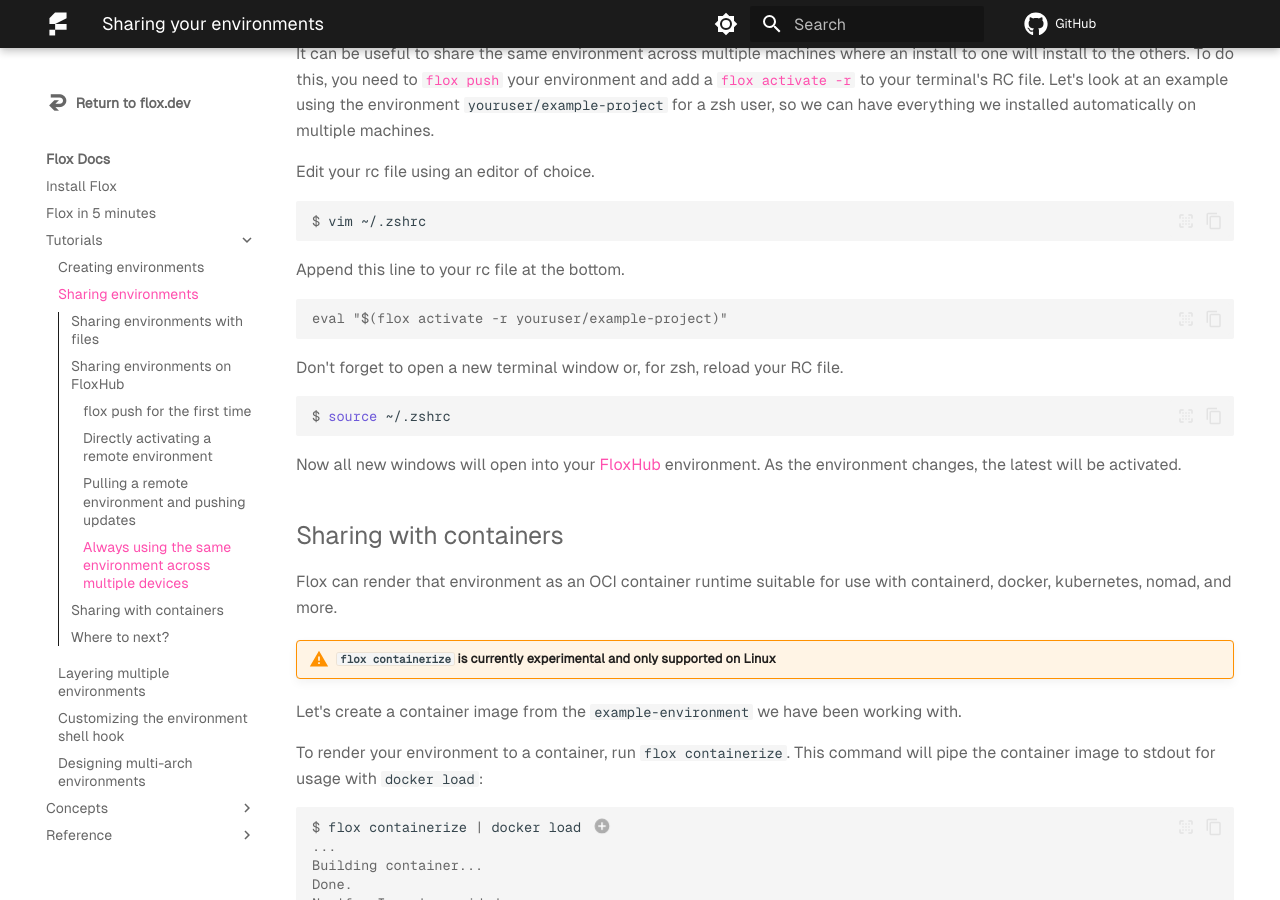
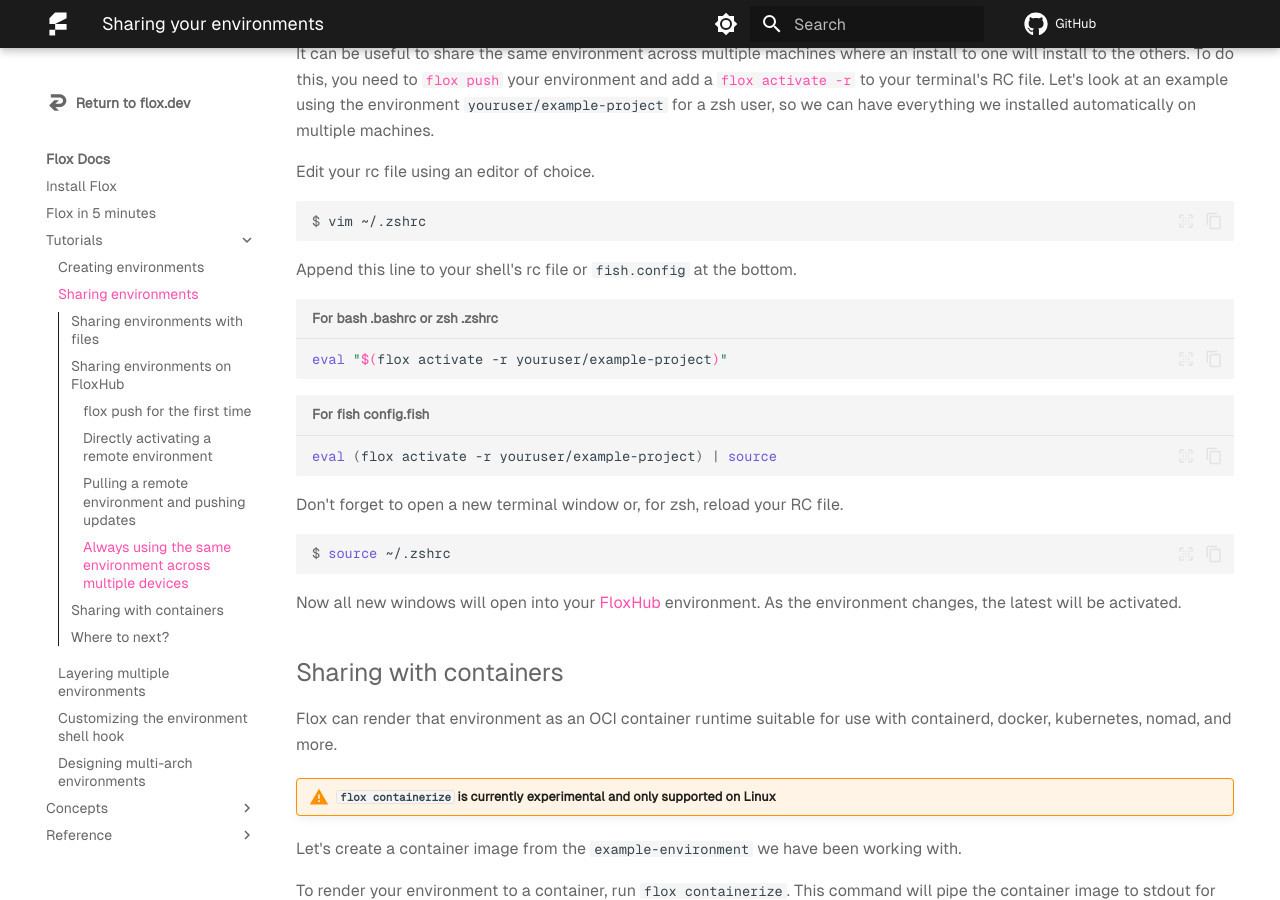
Before and after one commit to flox/floxdocs, an MkDocs documentation site: the page built from docs/tutorials/sharing-environments.md, in a window 1280 px wide and 900 px high, scrolled down 2963 px. Built offline with MkDocs 1.6.1 and Material for MkDocs 9.7.7, drawn with Linux system fonts in a browser that asks for light colours; plug-ins that fetch from the network failed and are left out; comment, search, counter and statistics services are not loaded.

Commit message:
docs: add fish to examples (#633)
Inspired by
https://discourse.flox.dev/t/how-can-i-make-fish-my-default-shell-without-a-nest-of-shells/949/7

---------

Co-authored-by: Zach Mitchell <zmitchell@fastmail.com>

````diff
--- a/docs/tutorials/sharing-environments.md
+++ b/docs/tutorials/sharing-environments.md
@@ -142,10 +142,14 @@
 $ vim ~/.zshrc
 ```
 
-Append this line to your rc file at the bottom.
+Append this line to your shell's rc file or `fish.config` at the bottom.
 
-``` console
+``` bash title="For bash .bashrc or zsh .zshrc"
 eval "$(flox activate -r youruser/example-project)"
+```
+
+``` fish title="For fish config.fish"
+eval (flox activate -r youruser/example-project) | source
 ```
 
 Don't forget to open a new terminal window or, for zsh, reload your RC file.
````
Also changed, not shown: docs/tutorials/layering-multiple-environments.md (+5 -1 lines).
